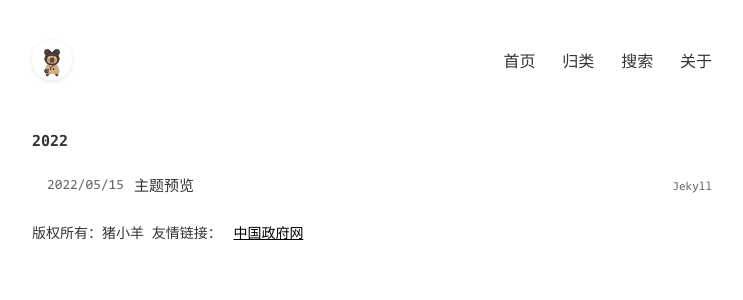
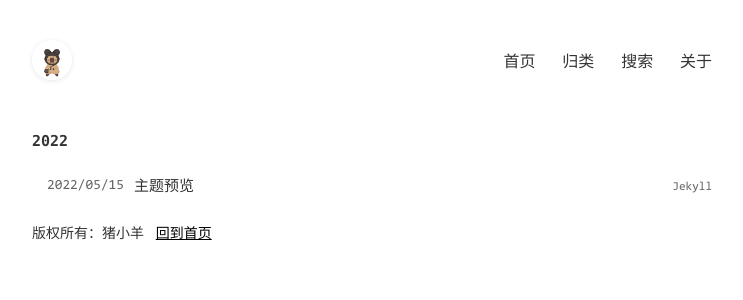
Before and after one commit to acabin/acabin.github.io, a Jekyll site: the page built from index.html, in a window 1280 px wide. Shown: the top 300 px of the page, without its empty margins (268-1011 px from the left). Built offline with Jekyll 4.4.1, drawn with Linux system fonts in a browser that asks for light colours.

Commit message:
Update footer.html

```diff
--- a/_includes/footer.html
+++ b/_includes/footer.html
@@ -1,8 +1,8 @@
 <footer class="footer">
   <span>{{ site.footerText }}</span>
   {%- comment %} 主题来源于https://github.com/TMaize/tmaize-blog，感谢啦~ {% endcomment %}
-  <span>友情链接：</span>
-  <a href="http://www.gov.cn/">中国政府网</a>
+  <span>  </span>
+  <a href="https://acabin.github.io/">回到首页</a>
 </footer>
 <div id="to-top">
   <span></span>
```
